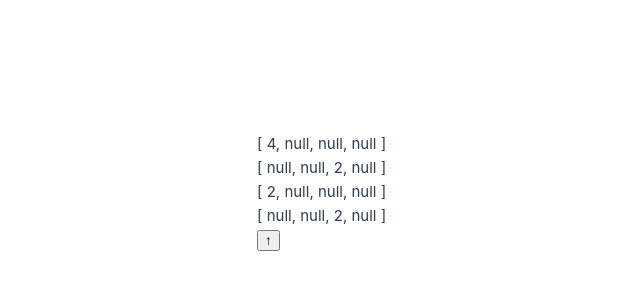
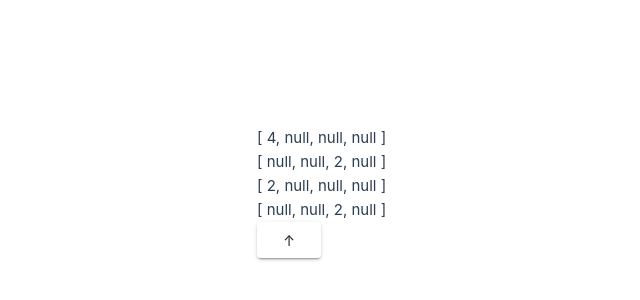
Before and after one commit to fujimmm331/free-vue3, a Vue app: page /2048 in a window 1280 px wide. Shown: the part 208-508 px from the top of the page, without its empty margins (383-1023 px from the left). Built offline with nearby package versions, Linux system fonts and the light colour scheme.

Commit message:
feat:vuetfiyを導入

```diff
--- a/package.json
+++ b/package.json
@@ -13,7 +13,8 @@
   "dependencies": {
     "pinia": "^2.0.23",
     "vue": "^3.2.41",
-    "vue-router": "^4.1.5"
+    "vue-router": "^4.1.5",
+    "vuetify": "^3.0.1"
   },
   "devDependencies": {
     "@rushstack/eslint-patch": "^1.1.4",
--- a/src/main.ts
+++ b/src/main.ts
@@ -1,14 +1,27 @@
 import { createApp } from "vue";
 import { createPinia } from "pinia";
-
 import App from "./App.vue";
 import router from "./router";
-
 import "./assets/main.css";
 
+// Vuetify
+import 'vuetify/styles'
+import { createVuetify } from 'vuetify'
+import * as components from 'vuetify/components'
+import * as directives from 'vuetify/directives'
+
+const vuetify = createVuetify({
+  components,
+  directives,
+})
+
 const app = createApp(App);
+const libraries = [
+  createPinia(),
+  router,
+  vuetify
+]
 
-app.use(createPinia());
-app.use(router);
+libraries.forEach(library => app.use(library))
 
 app.mount("#app");
--- a/src/views/2048.vue
+++ b/src/views/2048.vue
@@ -17,6 +17,6 @@ const onClickUpButton = () => {
       {{ field }}
     </div>
 
-    <button @click="onClickUpButton">↑</button>
+    <v-btn @click="onClickUpButton">↑</v-btn>
   </main>
 </template>
```
Also changed, not shown: 1 other file (tests, documents, lock files or other folders).
